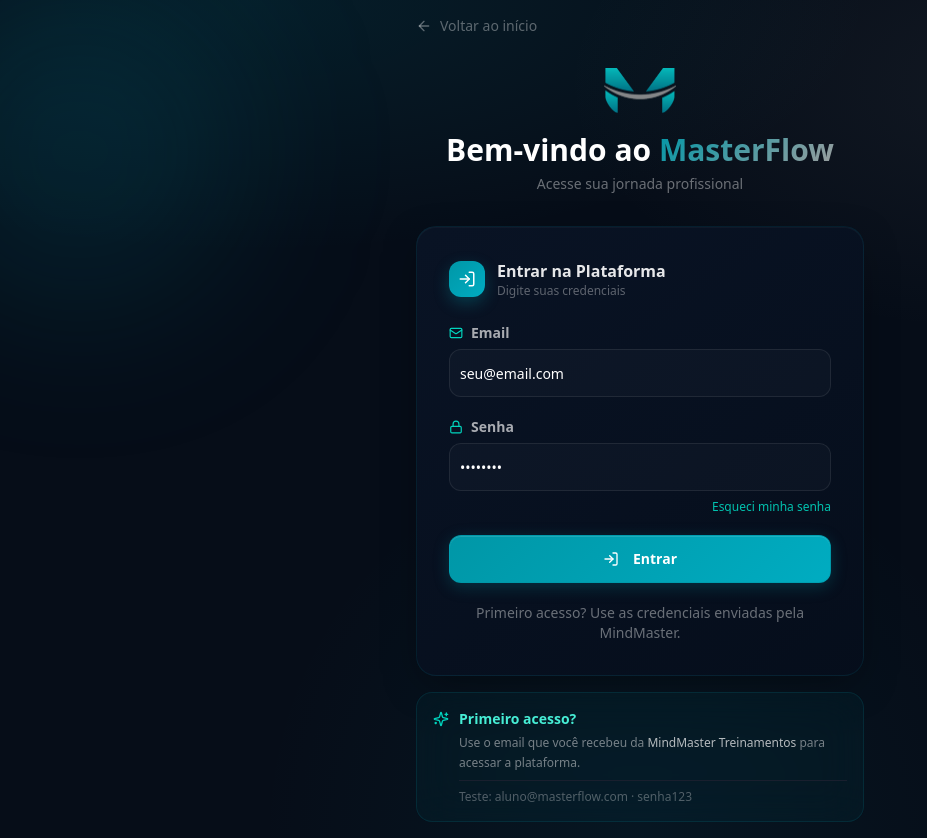
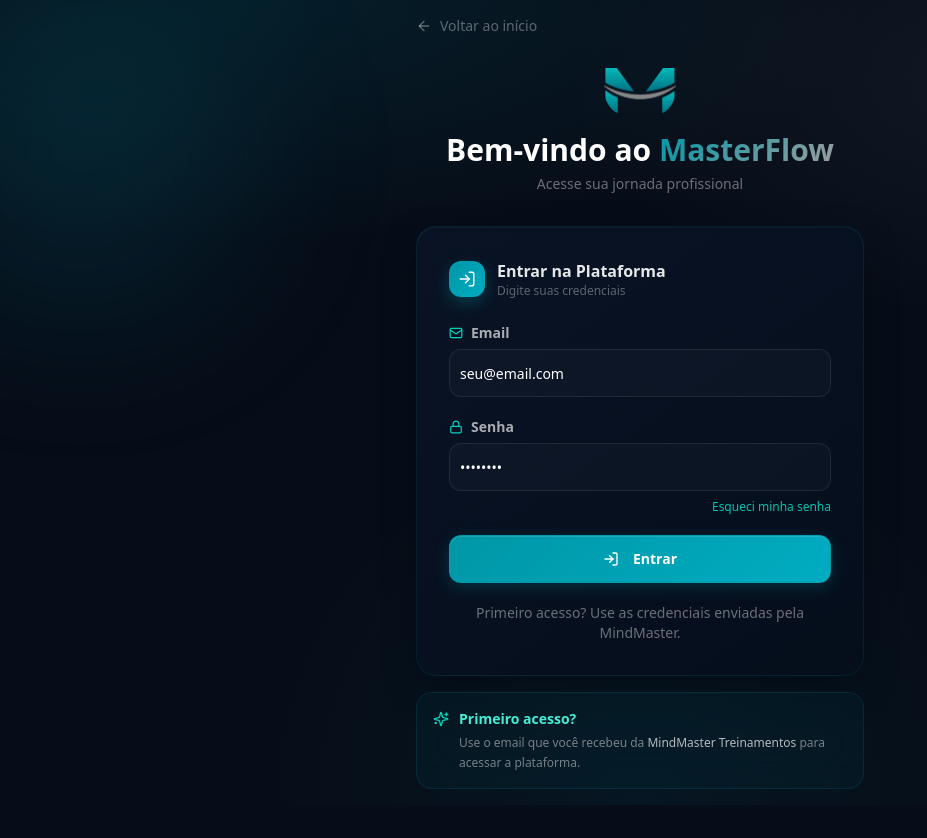
Before and after one commit to Mindmaster-code/masterflow, a Next.js app: page /login in a window 1280 px wide. Shown: the whole page, without its empty margins (0-927 px from the left). After the commit the page ends 805 px from the top, so only its background shows below. Built offline with nearby package versions, Linux system fonts and the light colour scheme.

Commit message:
chore: remove credenciais de teste da tela de login
Made-with: Cursor

```diff
--- a/app/(auth)/login/page.tsx
+++ b/app/(auth)/login/page.tsx
@@ -154,9 +154,6 @@ export default function LoginPage() {
               <p className="text-xs text-white/45 leading-relaxed">
                 Use o email que você recebeu da <span className="text-white/70 font-medium">MindMaster Treinamentos</span> para acessar a plataforma.
               </p>
-              <p className="text-xs text-white/30 mt-2 pt-2 border-t border-white/5">
-                Teste: aluno@masterflow.com · senha123
-              </p>
             </div>
           </div>
         </div>
```
